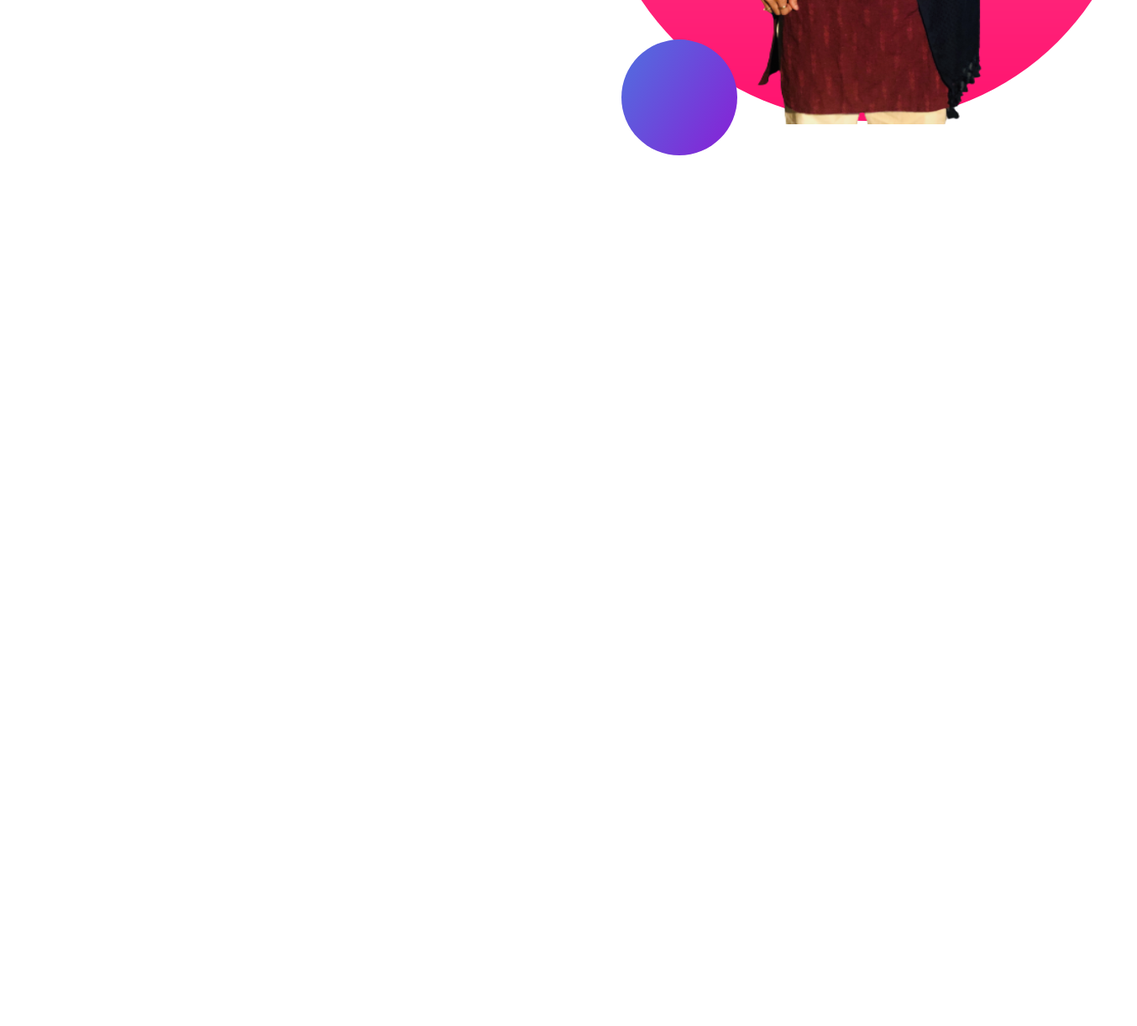
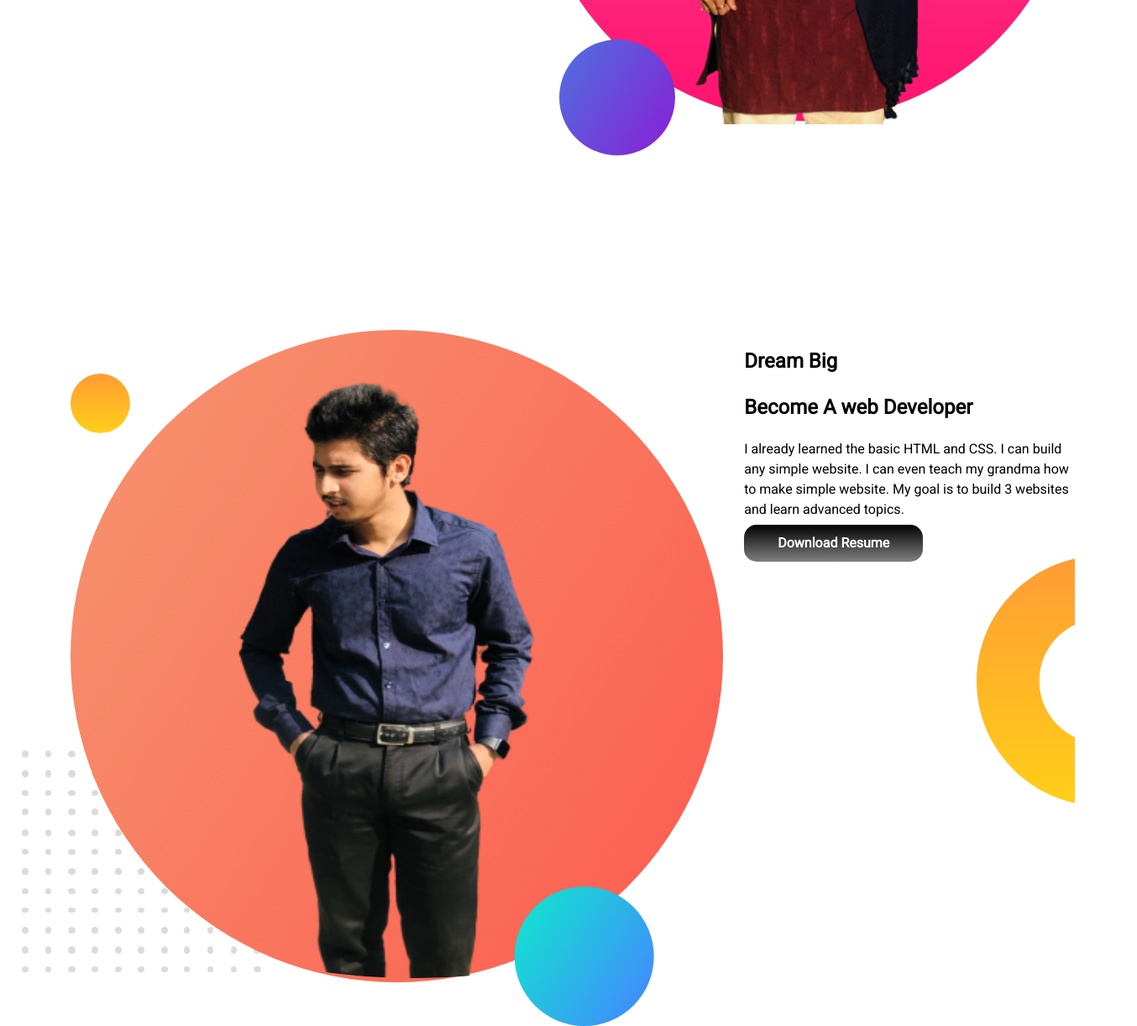
Before and after one commit to arifmissior/developer-portfolio, a plain HTML site: page index.html in a window 1280 px wide. Shown: the part 500-1722 px from the top of the page at 84% size, 1354 px wide, since content can reach past the window. Before the commit the page ends 800 px from the top, so only its background shows below. Drawn offline with Linux system fonts and the light colour scheme.

Commit message:
dream added

```diff
--- a/index.html
+++ b/index.html
@@ -33,6 +33,22 @@
             <img src="images/my-bg2.png" alt="">
         </div>
     </section>
+    <section class="dream-big">
+        <div class="haft-width">
+            <img src="images/my-bg.png" alt="">
+
+        </div>
+        <div class="haft-width">
+            <h1>Dream Big</h1>
+            <h2>Become A web Developer</h2>
+            <p>
+                I already learned the basic HTML and CSS. I can build any simple website. I can even teach my grandma
+                how to make simple website. My goal is to build 3 websites and learn advanced topics.
+            </p>
+            <a class="link-button" target="_blank" href="">Download Resume</a>
+        </div>
+
+    </section>
 </body>
 
 </html>
--- a/style.css
+++ b/style.css
@@ -12,15 +12,16 @@ h1{
 }
 section{
     display: flex;
+    margin-bottom:200px;
 
 }
 .haft-width{
-    width: 50%;
+    width: 80%;
     padding-left: 2%;
 
 }
 .half-width img{
-    width: 80%;
+    width: 50%;
 }
 .link-button{
     text-decoration: none;
@@ -35,3 +36,8 @@ section{
     background-image: url(images/top-banner.png);
     background-repeat: no-repeat;
 }
+.dream-big{
+    background-image: url(images/dream-bg.png);
+    background-repeat: no-repeat;
+    background-position: right;
+}
```
